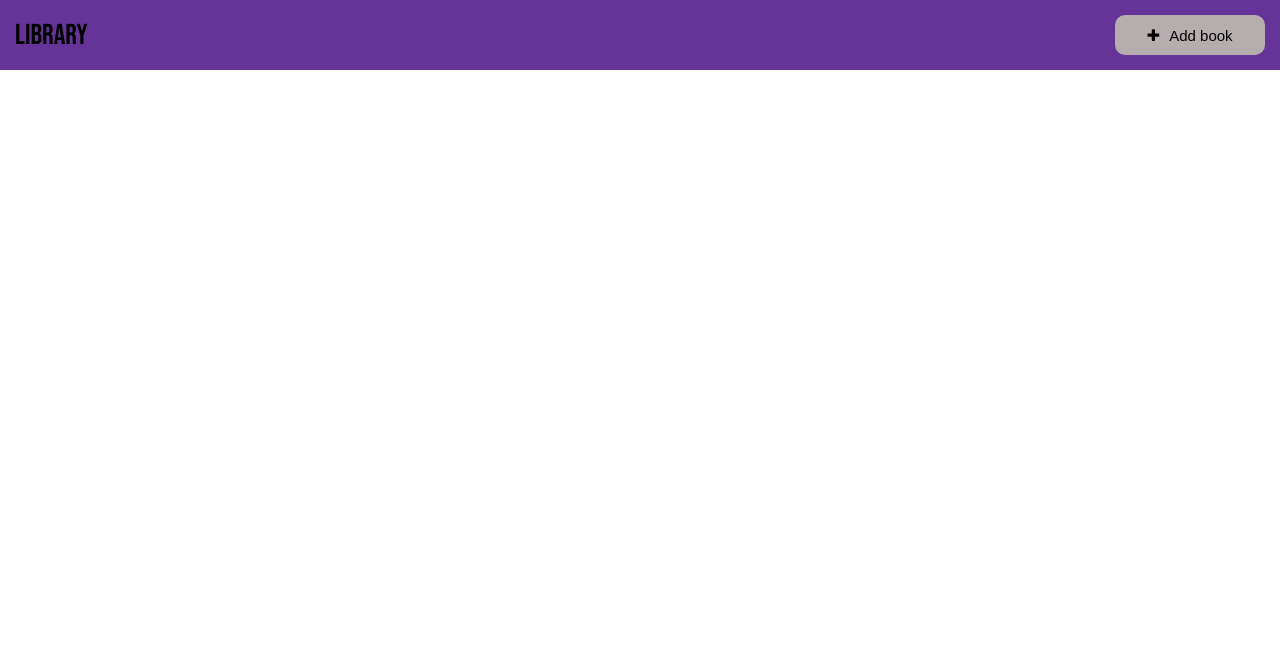
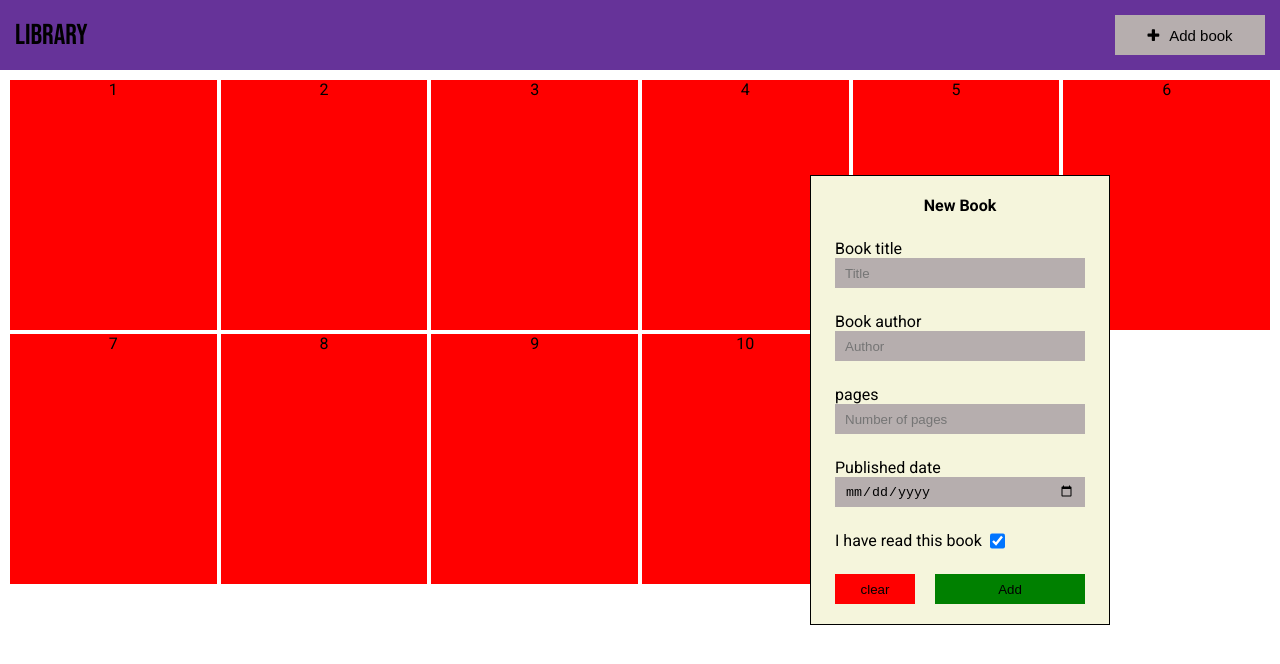
Before and after one commit to Imo-oje/library, a plain HTML site: page index.html in a window 1280 px wide. Drawn offline with Linux system fonts and the light colour scheme.

Commit message:
made a form to add new book to library

```diff
--- a/index.html
+++ b/index.html
@@ -15,7 +15,52 @@
       <h1 class="logo">Library</h1>
       <button class="add-book"><i class="fa fa-plus"></i>Add book</button>
     </header>
-    <main class="books_container"></main>
+    <main class="book_container">
+      <div>1</div>
+      <div>2</div>
+      <div>3</div>
+      <div>4</div>
+      <div>5</div>
+      <div>6</div>
+      <div>7</div>
+      <div>8</div>
+      <div>9</div>
+      <div>10</div>
+    </main>
+    <div class="form">
+      <form action="post">
+        <legend>New Book</legend>
+        <div class="title">
+          <label for="title">Book title</label>
+          <input type="text" id="title" placeholder="Title" required />
+        </div>
+        <div class="author">
+          <label for="author">Book author</label>
+          <input type="text" id="author" placeholder="Author" required />
+        </div>
+        <div class="pages">
+          <label for="pages">pages</label>
+          <input
+            type="text"
+            id="pages"
+            placeholder="Number of pages"
+            required
+          />
+        </div>
+        <div class="date">
+          <label for="date">Published date</label>
+          <input type="date" id="date" required />
+        </div>
+        <div class="check">
+          <label for="checkbox">I have read this book</label>
+          <input id="checkbox" type="checkbox" checked />
+        </div>
+        <div class="button">
+          <button class="submit">Add</button>
+          <button class="reset" type="reset">clear</button>
+        </div>
+      </form>
+    </div>
     <script src="main.js"></script>
   </body>
 </html>
--- a/style.css
+++ b/style.css
@@ -9,6 +9,7 @@
 
 body {
   font-family: "Roboto", sans-serif;
+  user-select: none;
 }
 
 .header {
@@ -32,7 +33,6 @@ button.add-book {
   height: 40px;
   font-size: 15px;
   background: rgb(182, 174, 174);
-  border-radius: 10px;
   justify-self: end;
   outline: none;
   border: none;
@@ -47,3 +47,100 @@ button.add-book:hover {
 button.add-book i {
   margin-right: 10px;
 }
+/* END OF HEADER */
+
+main.book_container {
+  display: grid;
+  gap: 4px;
+  padding: 10px;
+  grid-template-columns: repeat(auto-fit, minmax(180px, 1fr));
+}
+
+.book_container div {
+  height: 250px;
+  background: red;
+  text-align: center;
+}
+
+/*  FORM STARTS HERE */
+
+.form {
+  position: absolute;
+  top: 50%;
+  left: 75%;
+  border: 1px solid black;
+  padding: 20px;
+  height: auto;
+  width: 300px;
+  transform: translate(-50%, -50%);
+  background-color: rgb(245, 245, 220);
+}
+
+form {
+  display: flex;
+  flex-direction: column;
+  gap: 1.5rem;
+  font-weight: 400;
+  margin: 0 auto;
+  width: 250px;
+}
+
+form legend {
+  text-align: center;
+  font: 2rem;
+  font-weight: 700;
+}
+
+form input {
+  width: 250px;
+  height: 30px;
+  padding: 10px;
+  border: none;
+  outline: none;
+  background: rgb(182, 174, 174);
+}
+
+form .check {
+  position: relative;
+  cursor: pointer;
+  width: 170px;
+}
+
+form .check input {
+  position: absolute;
+  top: -5px;
+  left: 155px;
+  width: 15px;
+}
+
+form .button {
+  display: flex;
+  flex-direction: row-reverse;
+  justify-content: space-between;
+  align-items: center;
+}
+
+form .button button {
+  height: 30px;
+  outline: none;
+  border: none;
+}
+
+form .button button:hover {
+  opacity: 0.5;
+  cursor: pointer;
+}
+
+form .button .submit {
+  width: 150px;
+  background: green;
+}
+
+form .button .reset {
+  width: 80px;
+  background: red;
+}
+
+.form .close {
+  z-index: 9999;
+}
```
